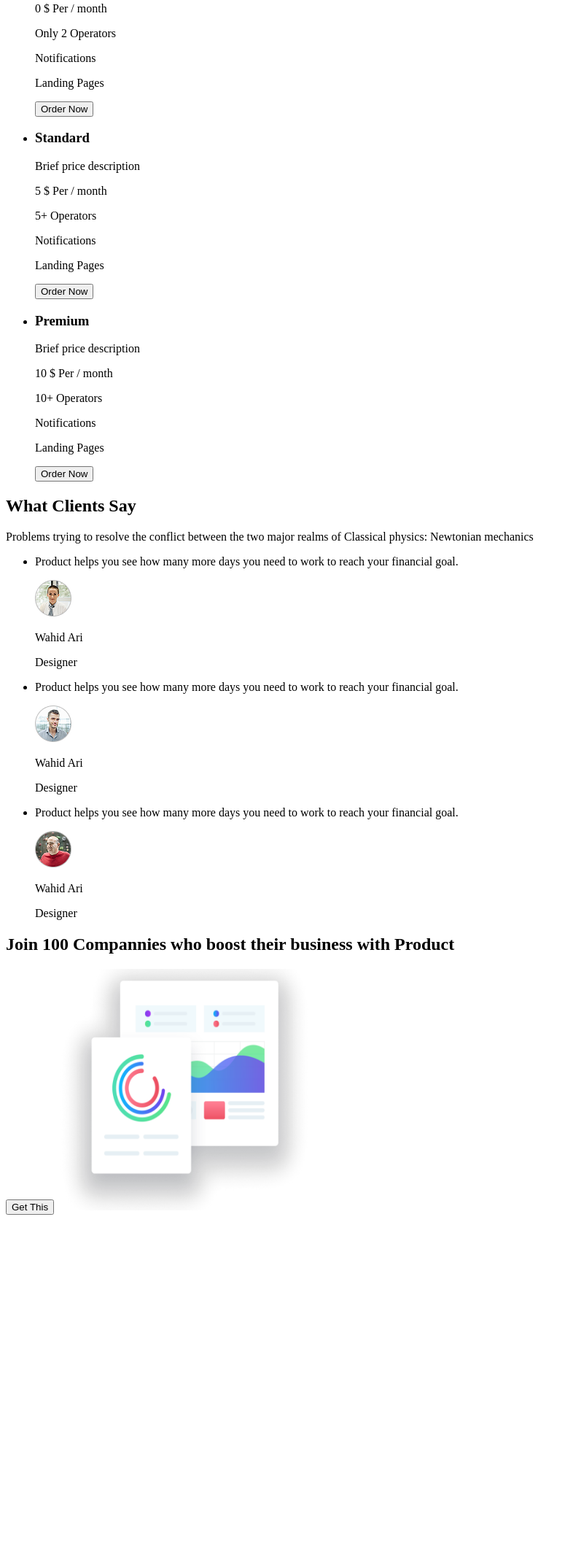
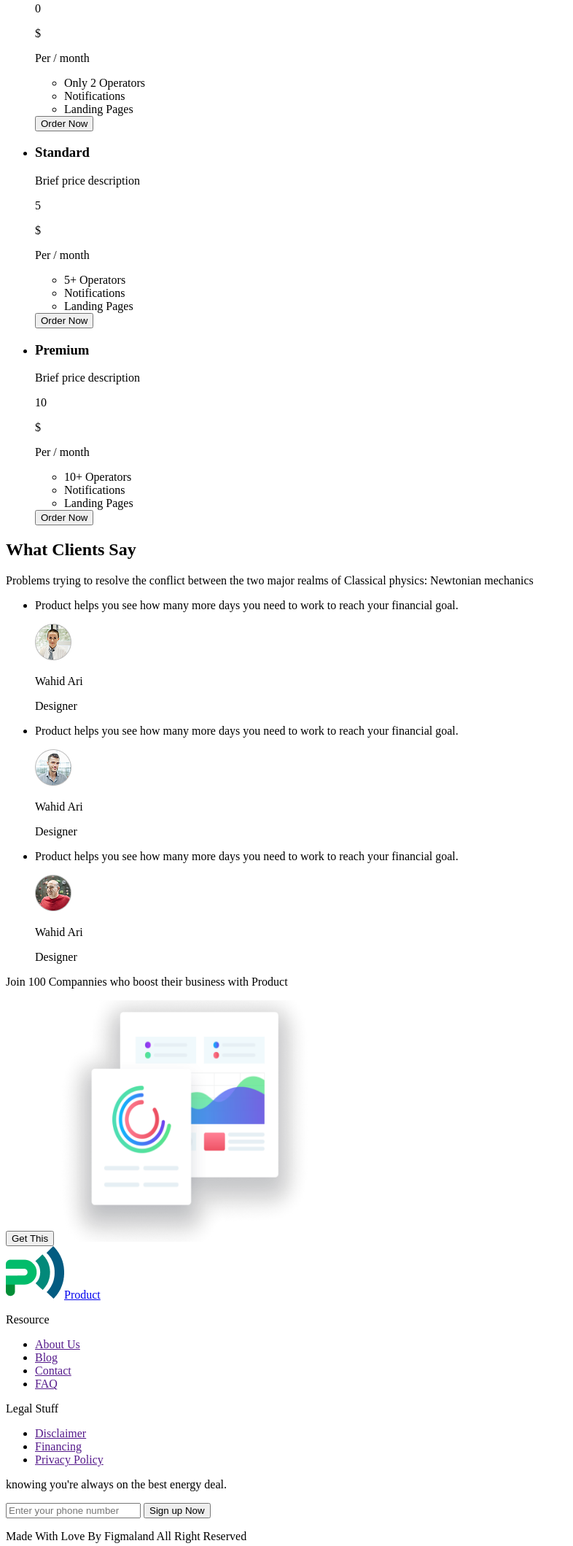
Before and after one commit to nadiia-arshynova/Business-promotion, a plain HTML site: page index.html in a window 1280 px wide. Shown: the part 5384-7503 px from the top of the page at 73% size, without its empty margins (0-786 px from the left). Before the commit the page ends 7057 px from the top, so only its background shows below. Drawn offline with Linux system fonts and the light colour scheme.

Commit message:
adding footer

```diff
--- a/index.html
+++ b/index.html
@@ -238,28 +238,40 @@
           <li>
             <h3>Free</h3>
             <p>Brief price description</p>
-            <p>0 $ Per / month</p>
-            <p>Only 2 Operators</p>
-            <p>Notifications</p>
-            <p>Landing Pages</p>
+            <p>0</p>
+            <p>$</p>
+            <p>Per / month</p>
+            <ul>
+            <li>Only 2 Operators</li>
+            <li>Notifications</li>
+            <li>Landing Pages</li>
+            </ul>
             <button type="button">Order Now</button>
           </li>
           <li>
             <h3>Standard</h3>
             <p>Brief price description</p>
-            <p>5 $ Per / month</p>
-            <p>5+ Operators</p>
-            <p>Notifications</p>
-            <p>Landing Pages</p>
+            <p>5</p>
+            <p>$</p>
+            <p>Per / month</p>
+            <ul>
+            <li>5+ Operators</li>
+            <li>Notifications</li>
+            <li>Landing Pages</li>
+            </ul>
             <button type="button">Order Now</button>
           </li>
           <li>
             <h3>Premium</h3>
             <p>Brief price description</p>
-            <p>10 $ Per / month</p>
-            <p>10+ Operators</p>
-            <p>Notifications</p>
-            <p>Landing Pages</p>
+            <p>10</p>
+            <p>$</p>
+            <p>Per / month</p>
+            <ul>
+            <li>10+ Operators</li>
+            <li>Notifications</li>
+            <li>Landing Pages</li>
+            </ul>
             <button type="button">Order Now</button>
           </li>
         </ul>
@@ -316,7 +328,8 @@
         </ul>
       </section>
       <section>
-        <h2>Join 100 Compannies who boost their business with Product</h2>
+        <h2 hidden>Promo</h2>
+        <p>Join 100 Compannies who boost their business with Product</p>
         <button type="button">Get This</button>
         <img
           src="./images/graphics.png"
@@ -326,6 +339,39 @@
         />
       </section>
     </main>
-    <footer></footer>
+    <footer>
+      <a href="./index.html"
+        ><img src="./images/logo.png" alt="logo" />Product
+      </a>
+
+        <p>Resource</p>
+        <ul>
+          <li><a href="">About Us</a></li>
+          <li><a href=""> Blog </a></li>
+          <li><a href="">Contact</a></li>
+          <li><a href="">FAQ</a></li>
+        </ul>
+
+        <p>Legal Stuff</p>
+        <ul>
+          <li><a href="">Disclaimer</a></li>
+          <li><a href="">Financing</a></li>
+          <li><a href="">Privacy Policy</a></li>
+        </ul>
+
+        <p>knowing you're always on the best energy deal.</p>
+
+          <label for="user-tel"></label>
+          <input
+            type="tel"
+            id="user-tel"
+            name="tel"
+            placeholder="Enter your phone number" />
+          <button type="submit">Sign up Now</button>
+
+          <p>Made With Love By Figmaland All Right Reserved
+</p>
+
+    </footer>
   </body>
 </html>
```
